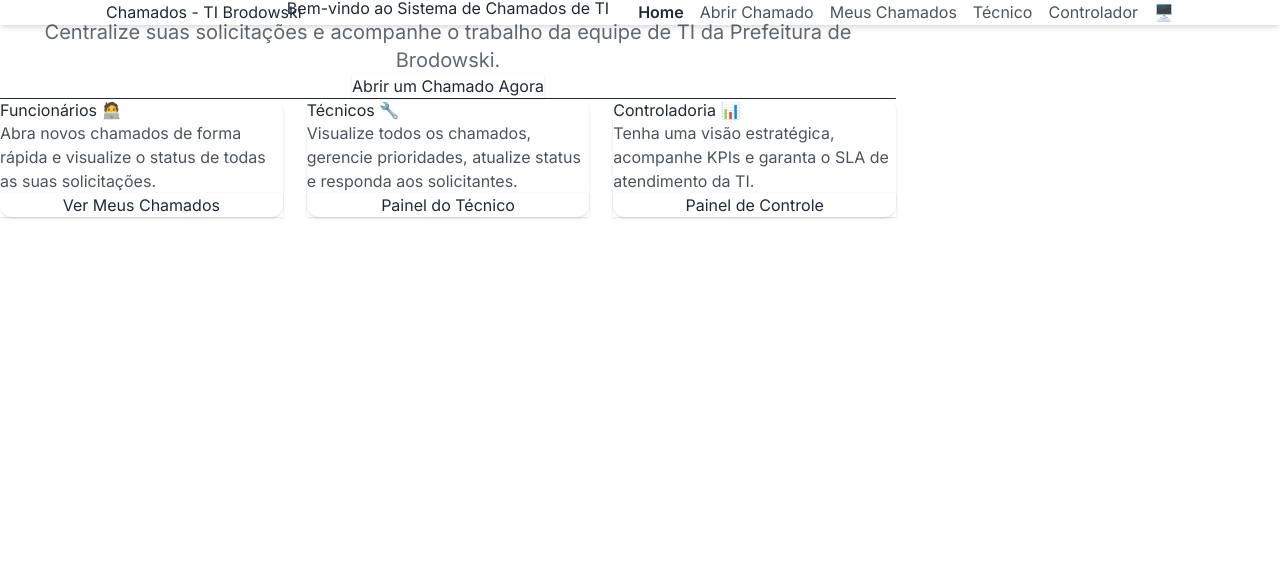
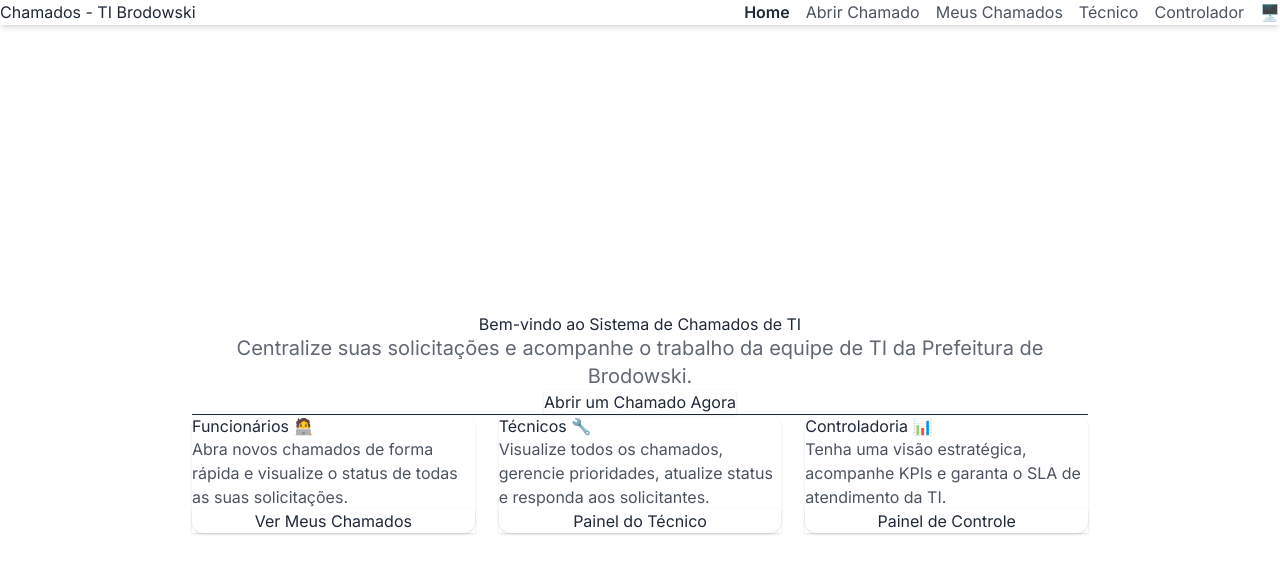
Before and after one commit to N41LL1W/brodowski-chamados, a Next.js app: page / in a window 1280 px wide. Shown: the top 574 px of the page. Built offline with nearby package versions, Linux system fonts and the light colour scheme.

Commit message:
fix(layout): Corrigido problema de sobreposição da Navbar e implementada centralização vertical na Home

```diff
--- a/src/app/globals.css
+++ b/src/app/globals.css
@@ -31,12 +31,3 @@ body {
   color: var(--text);
   font-family: sans-serif;
 }
-
-/* Container padrão */
-.container {
-  max-width: 1100px;
-  margin-left: auto;
-  margin-right: auto;
-  padding-left: 1rem;
-  padding-right: 1rem;
-}
--- a/src/app/layout.tsx
+++ b/src/app/layout.tsx
@@ -14,9 +14,16 @@ export default function RootLayout({ children }: { children: React.ReactNode })
   return (
     <html lang="pt-BR" suppressHydrationWarning>
       <body className={inter.className}>
+
         <Navbar />
-        {/* pt-20 (padding-top: 5rem ou 80px) para afastar o conteúdo da Navbar */}
-        <main className="pt-20">{children}</main>
+
+        {/* 1. min-h-screen: Garante que o bloco Main use toda a altura da tela. */}
+        {/* 2. pt-24: Reintroduce o espaçamento necessário para descolar da Navbar (96px). */}
+        {/* 3. flex, items-center, justify-center: Prepara o palco para centralização. */}
+        <main className="min-h-screen pt-24 flex items-center justify-center">
+          {children}
+        </main>
+
       </body>
     </html>
   );
--- a/src/app/page.tsx
+++ b/src/app/page.tsx
@@ -1,10 +1,12 @@
+// src/app/page.tsx
+
 import Link from "next/link";
 import Card from "@/components/ui/Card";
 import { Button } from "@/components/ui/Button";
 
 export default function Home() {
   return (
-    <main className="max-w-4xl mx-auto py-10 px-6 space-y-8">
+    <div className="max-w-4xl mx-auto w-full py-10 px-6 space-y-8">
       <section className="text-center space-y-4">
         <h1 className="text-4xl font-extrabold ">
           Bem-vindo ao Sistema de Chamados de TI
@@ -56,6 +58,6 @@ export default function Home() {
         </Card>
       </section>
 
-    </main>
+    </div>
   );
 }
--- a/src/components/Navbar.tsx
+++ b/src/components/Navbar.tsx
@@ -6,18 +6,17 @@ import ThemeToggle from "./ThemeToggle";
 
 export default function Navbar() {
   const pathname = usePathname();
-  // Função auxiliar para destacar o link ativo na navegação
   const isActive = (p: string) =>
     pathname === p ? "text-blue-600 font-semibold" : "opacity-80 hover:opacity-100";
 
   return (
-    // Removido h-7: a altura será definida pelo padding interno (py-3)
-    <header className="w-full fixed top-0 left-0
+    // Removendo alturas fixas para deixar o padding definir, mas adicionando z-50 e shadow.
+    <header className="max-w-7xl mx-auto px-6 flex items-center justify-between py-3
         bg-var(--surface) border-b border-var(--card-border)
         text-var(--text) z-50 shadow-md">
 
-      {/* O py-3 define o espaço vertical da barra */}
-      <div className="container flex items-center justify-between py-3">
+      {/* py-5 (20px em cima e 20px embaixo) define a altura da barra. */}
+      <div className="container flex items-center justify-between py-5">
         <h1 className="text-lg font-bold">Chamados - TI Brodowski</h1>
 
         <nav className="flex items-center gap-4">
```
Also changed, not shown: 1 other file (tests, documents, lock files or other folders).
